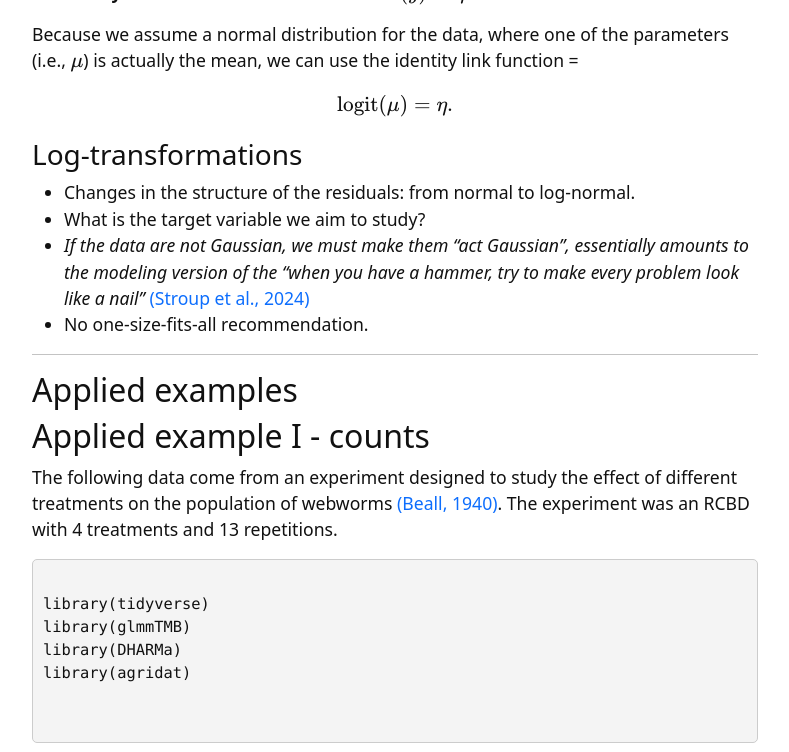
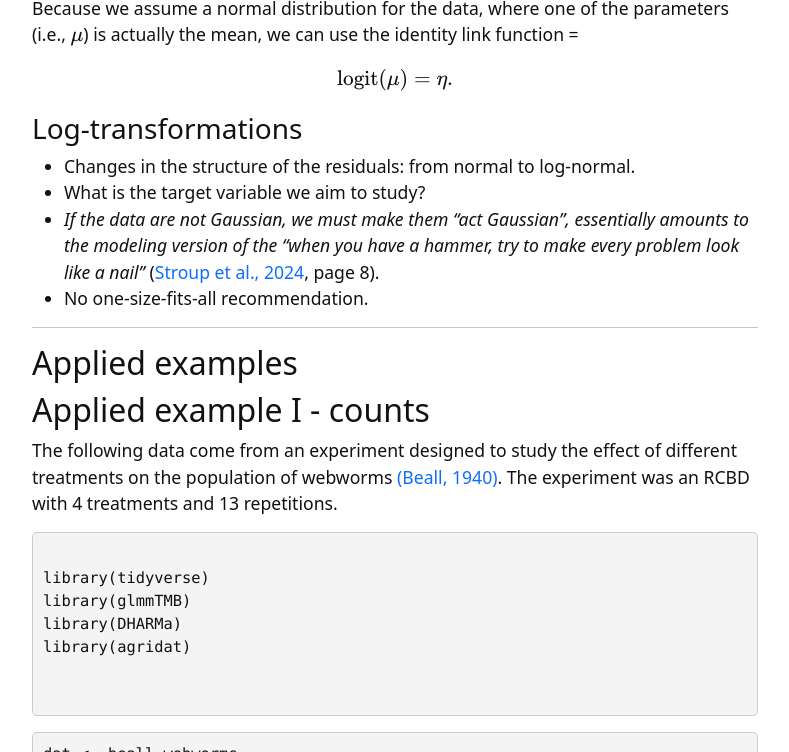
Before and after one commit to k-state-id3a/mixed-models-fall25, a Jekyll site: the page built from content/3-lesson.md, in a window 1280 px wide and 900 px high, scrolled down 5704 px, cut to the strip 0-752 px from the top of the window. Shown: the whole strip, without its empty margins (245-1034 px from the left). Built offline with Jekyll 4.4.1, drawn with Linux system fonts in a browser that asks for light colours; formulas are drawn with MathJax 3.

Commit message:
quote stroup page

```diff
--- a/content/3-lesson.md
+++ b/content/3-lesson.md
@@ -116,7 +116,7 @@ Example of link functions:
       <td>\(g(\mu) = \log(\mu)\)</td>
       <td>Poisson, Gamma dist.</td>
       <td>
-        \(E(\mathbf{y})\) can take any positive values \((\mu > 0)\)<br><br>
+        \(E(\mathbf{y})\) can take any positive values \((\mu > 0)\)<br>
         Multiplicative effects
       </td>
     </tr>
@@ -258,7 +258,7 @@ $$\text{logit}(\mu) = \eta.$$
 
 - Changes in the structure of the residuals: from normal to log-normal.
 - What is the target variable we aim to study?
-- *If the data are not Gaussian, we must make them “act Gaussian”, essentially amounts to the modeling version of the “when you have a hammer, try to make every problem look like a nail”* [(Stroup et al., 2024)](https://www.routledge.com/Generalized-Linear-Mixed-Models-Modern-Concepts-Methods-and-Applications/Stroup-Ptukhina-Garai/p/book/9781498755566?srsltid=AfmBOop80SBSwTFMCIzkiTtYe-5uir_Xnw2KVZxa1oXb4LJWrLRx0Wwq)
+- *If the data are not Gaussian, we must make them “act Gaussian”, essentially amounts to the modeling version of the “when you have a hammer, try to make every problem look like a nail”* ([Stroup et al., 2024](https://www.routledge.com/Generalized-Linear-Mixed-Models-Modern-Concepts-Methods-and-Applications/Stroup-Ptukhina-Garai/p/book/9781498755566?srsltid=AfmBOop80SBSwTFMCIzkiTtYe-5uir_Xnw2KVZxa1oXb4LJWrLRx0Wwq), page 8).
 - No one-size-fits-all recommendation.
 
 ------
```
